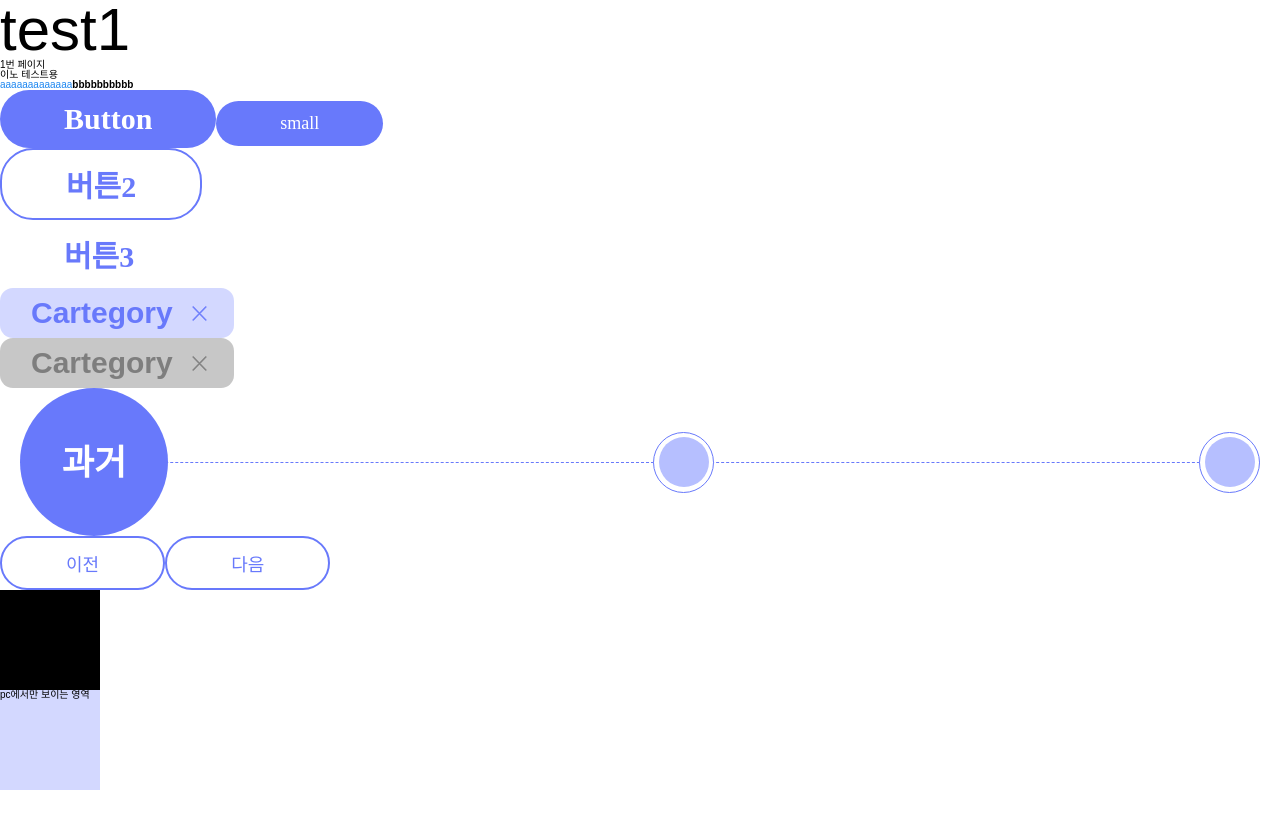
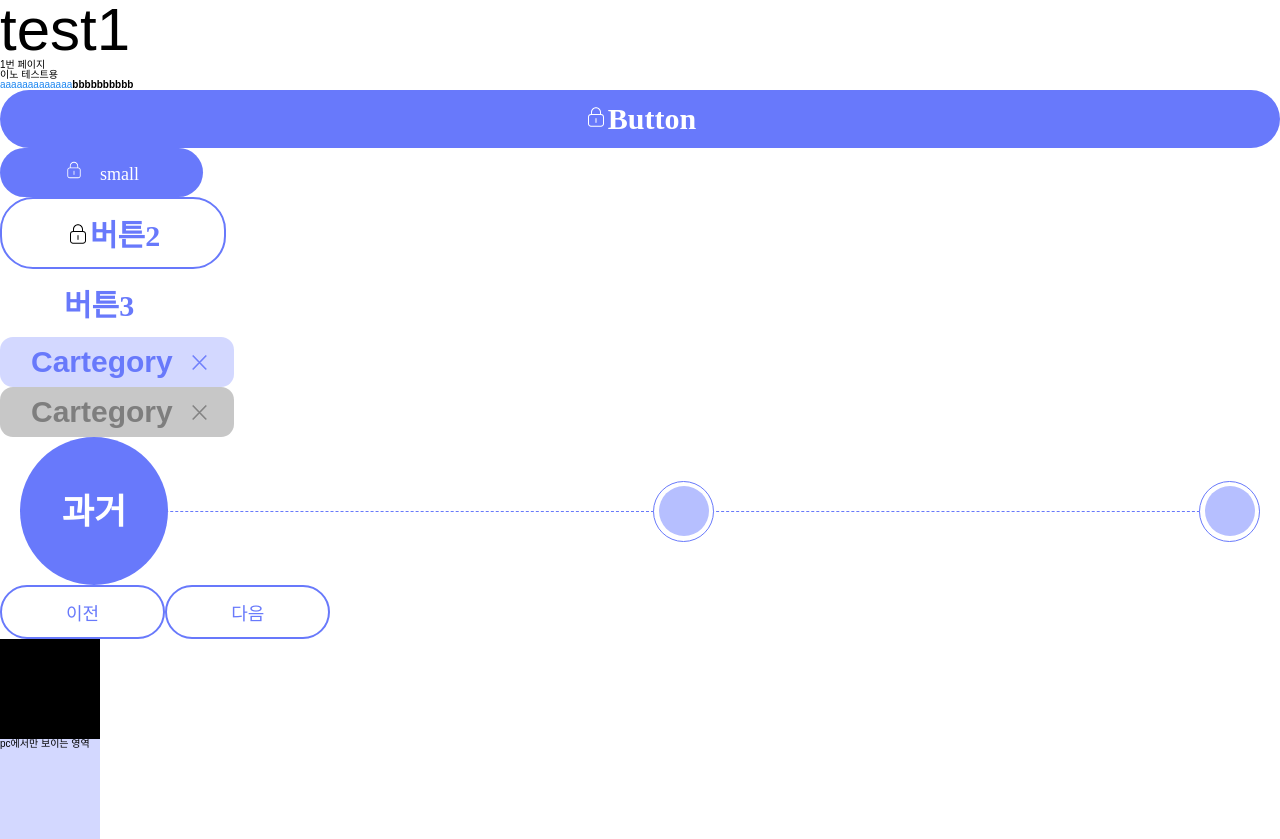
Before and after one commit to Central-MakeUs/PreviewInsure-Web, a React (Vite) app: page /test1 in a window 1280 px wide. Before the commit the page ends 800 px from the top, so only its background shows below. Built offline with nearby package versions, Linux system fonts and the light colour scheme.

Commit message:
♻️ Refactor: Button 컴포넌트 width 설정가능하도록 수정

```diff
--- a/src/components/commons/Button.tsx
+++ b/src/components/commons/Button.tsx
@@ -1,18 +1,28 @@
 import { ButtonProps, ButtonSizeType, ButtonType } from '@/types/commonComponents';
 import styled from 'styled-components';
 
-const Button = ({ kind, disable, text, size, handler }: ButtonProps) => {
+const Button = ({
+  kind,
+  disable = false,
+  size,
+  width = 'fit-content',
+  height = 'fit-content',
+  handler,
+  children,
+}: ButtonProps) => {
   //   console.log('Button is rendering!');
   return (
-    <BtnContainer kind={kind} size={size} disabled={disable} onClick={handler}>
-      {text}
+    <BtnContainer kind={kind} size={size} width={width} height={height} disabled={disable} onClick={handler}>
+      {children}
     </BtnContainer>
   );
 };
 
-const BtnContainer = styled.button<{ kind: ButtonType; size: ButtonSizeType }>`
+const BtnContainer = styled.button<{ kind: ButtonType; size: ButtonSizeType; width: string; height: string }>`
   font-size: ${(props) => (props.size === 'big' ? '3rem' : '1.8rem')};
   font-weight: ${(props) => (props.size === 'big' ? '600' : '400')};
+  width: ${(props) => props.width};
+  height: ${(props) => props.height};
   padding: 1.2rem 6.4rem 1.2rem 6.4rem;
   border-radius: 3.3rem;
   border: 2px solid ${({ theme }) => theme.colors.Primary500};
--- a/src/screens/testScreen1.tsx
+++ b/src/screens/testScreen1.tsx
@@ -4,6 +4,7 @@ import Button from '@components/commons/Button';
 import Cartegory from '@components/commons/Cartegory';
 import Tab from '@components/commons/Tab';
 import { useState } from 'react';
+import { ReactComponent as Lock } from '@assets/icons/Lock.svg';
 
 const testPage1 = () => {
   const [curStep, setCurStep] = useState(1);
@@ -19,41 +20,48 @@ const testPage1 = () => {
       <Button
         kind="fill"
         disable={false}
-        text="Button"
+        size="big"
+        width="100%"
+        handler={() => {
+          console.log('click!');
+        }}
+      >
+        <Lock width={24} height={24} fill={'white'} />
+        Button
+      </Button>
+      <Button
+        kind="fill"
+        size="small"
+        handler={() => {
+          console.log('click!');
+        }}
+      >
+        <Lock width={20} height={20} fill={'white'} style={{ marginRight: '1.6rem' }} />
+        small
+      </Button>
+      <br />
+      <Button
+        kind="outline"
+        disable={false}
         size="big"
         handler={() => {
           console.log('click!');
         }}
-      ></Button>
-      <Button
-        kind="fill"
-        disable={false}
-        text="small"
-        size="small"
-        handler={() => {
-          console.log('click!');
-        }}
-      ></Button>
+      >
+        <Lock width={24} height={24} fill={'black'} />
+        버튼2
+      </Button>
       <br />
       <Button
-        kind="outline"
+        kind="text"
         disable={false}
-        text="버튼2"
         size="big"
         handler={() => {
           console.log('click!');
         }}
-      ></Button>
-      <br />
-      <Button
-        kind="text"
-        disable={false}
-        text="버튼3"
-        size="big"
-        handler={() => {
-          console.log('click!');
-        }}
-      ></Button>
+      >
+        버튼3
+      </Button>
 
       <br />
       <Cartegory color="Primary" text="Cartegory" handler={() => console.log('remove')} />
@@ -65,21 +73,23 @@ const testPage1 = () => {
       <Button
         kind="outline"
         disable={false}
-        text="이전"
         size="small"
         handler={() => {
           if (curStep !== 1) setCurStep(curStep - 1);
         }}
-      ></Button>
+      >
+        이전
+      </Button>
       <Button
         kind="outline"
         disable={false}
-        text="다음"
         size="small"
         handler={() => {
           if (curStep !== 3) setCurStep(curStep + 1);
         }}
-      ></Button>
+      >
+        다음
+      </Button>
 
       <Container></Container>
 
--- a/src/types/commonComponents.ts
+++ b/src/types/commonComponents.ts
@@ -29,10 +29,12 @@ export type ButtonType = 'fill' | 'outline' | 'text';
 export type ButtonSizeType = 'big' | 'small';
 export type ButtonProps = {
   kind: ButtonType;
-  disable: boolean;
-  text: string;
+  disable?: boolean;
   size: ButtonSizeType;
+  width?: string;
+  height?: string;
   handler: () => void;
+  children: React.ReactNode;
 };
 
 export type CategoryColorType = 'Primary' | 'Gray';
```
